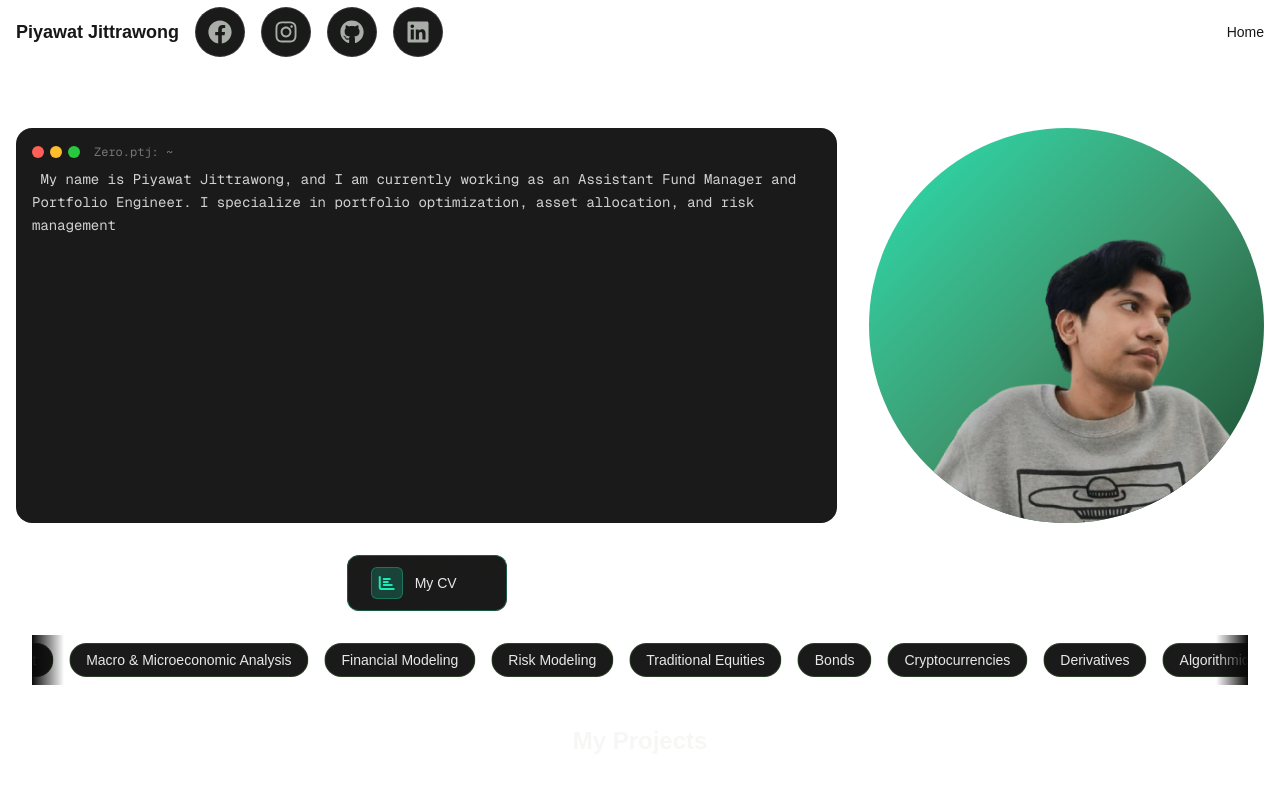
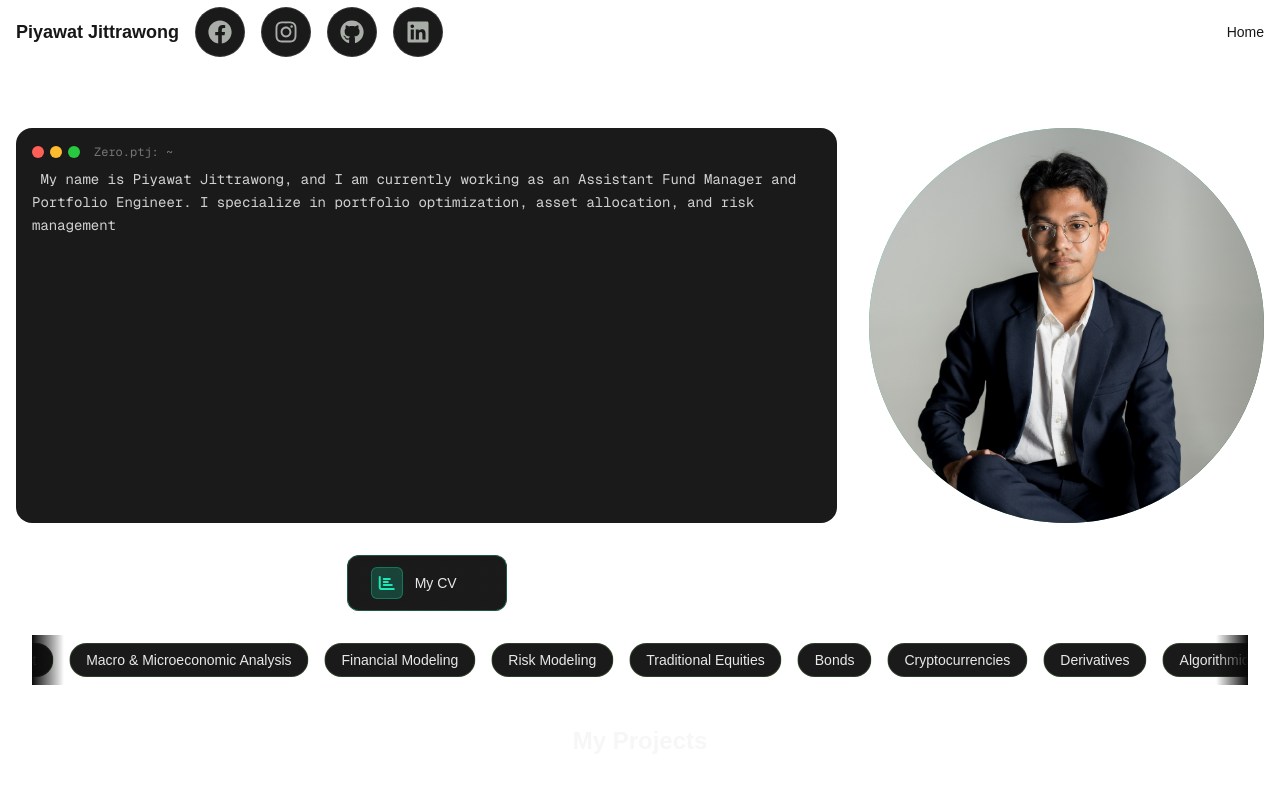
Before and after one commit to Zeroptj/myPorrtfolio, a Next.js app: page / in a window 1280 px wide. Shown: the top 791 px of the page. Built offline with nearby package versions, Linux system fonts and the light colour scheme; a web font is replaced by a local one.

Commit message:
Add new proflie

```diff
--- a/src/app/page.tsx
+++ b/src/app/page.tsx
@@ -87,7 +87,7 @@ export default function Home() {
                 {/* Photo Container */}
                 <div className="relative flex h-full w-full items-center justify-center">
                   <Image
-                    src="/piyawat.png"
+                    src="/piyawat.jpg"
                     alt="Piyawat Jittrawong"
                     fill
                     className="object-cover"
```
Also changed, not shown: public/piyawat.jpg (added), public/piyawat.png (deleted).
